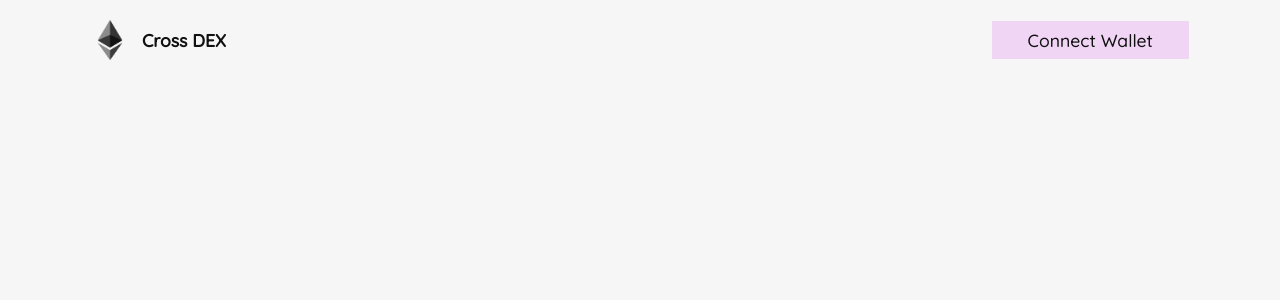
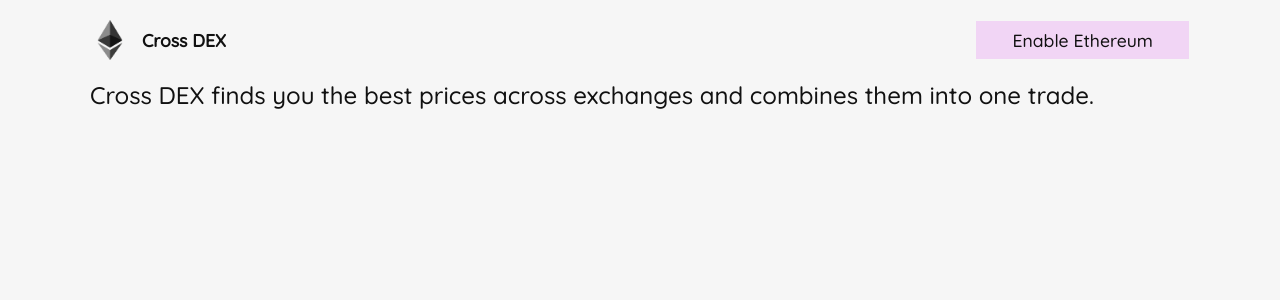
Before and after one commit to 0xNeit/dex-aggregator, a React (Create React App) app: page / in a window 1280 px wide. Shown: the top 300 px of the page. Built offline with nearby package versions, Linux system fonts and the light colour scheme; the HTML template or start-up script is replaced by a standard one.

Commit message:
added Metamask connection

```diff
--- a/src/components/Layout.jsx
+++ b/src/components/Layout.jsx
@@ -1,4 +1,5 @@
-// import { useState } from "react";
+/* eslint-disable no-undef */
+import { useState } from "react";
 import styled from "styled-components";
 import Logo from "../assets/eth-logo.png";
 
@@ -36,10 +37,37 @@ const StyledTitle = styled.div`
     font-weight: bold;
     `
 
+const Content = styled.div`
+    width: 100%;
+    padding: 0 max(calc(50vw - 550px), 20px);
+    `
+const Wrapper = styled.div`
+    font-size: 1.1rem;
+    `
 
 const WalletManager = () => {
+
+    const [ content, setContent ] = useState(getButtonText());
+
+    function getButtonText() {
+        if (typeof ethereum === "undefined") {
+            return "Enable Ethereum"
+        } else if (!ethereum.selectedAddress) {
+            return "Connect Wallet"
+        } else {
+            return `${ethereum.selectedAddress.slice(0, 6)}...${ethereum.selectedAddress.slice(-4)}`
+        }
+    }
+
+    async function connectWallet() {
+        if (typeof ethereum !== "undefined") {
+            await ethereum.request({ method: "eth_requestAccounts" })
+            setContent(getButtonText())
+        }
+    }
+
     return (
-        <ConnectButton>Connect Wallet</ConnectButton>
+        <ConnectButton onClick={connectWallet}>{content}</ConnectButton>
         )
     }
 
@@ -51,10 +79,15 @@ const NavBar = () => (
     </Nav>
 )
 
+
 // Layout component
 
-const Layout = () => (
-    <NavBar></NavBar>
+const Layout = ({ children }) => (
+    <Wrapper>
+        <NavBar></NavBar>
+        <Content>{children}</Content>
+    </Wrapper>
+
 )
 
 // Exports
```
